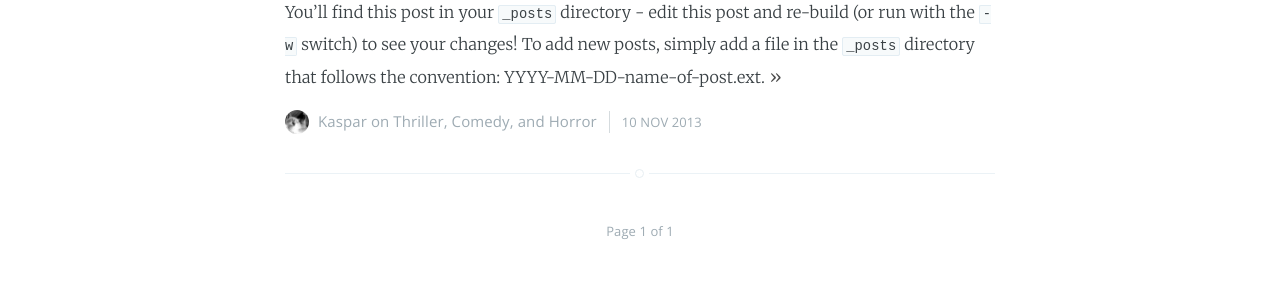
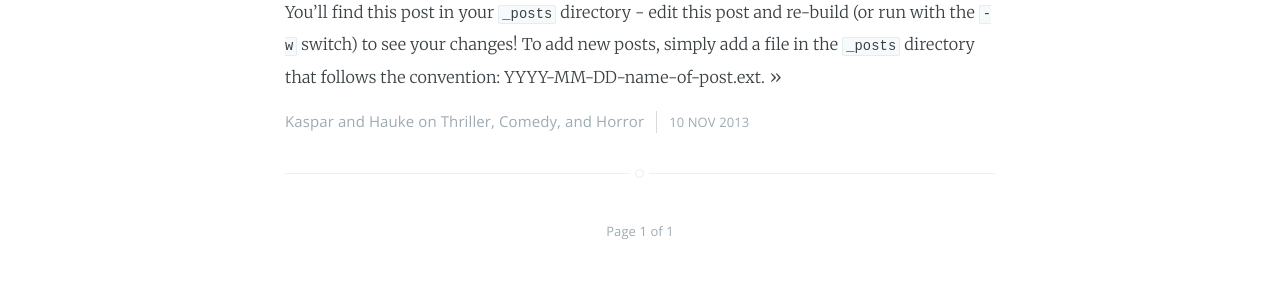
Before and after one commit to kaspar030/kaspar030.github.io, a Jekyll site: the page built from index.html, in a window 1280 px wide. Shown: the part 470-770 px from the top of the page. Built offline with Jekyll 4.4.1, drawn with Linux system fonts in a browser that asks for light colours; the list of posts is cut into pages by our own code.

Commit message:
index.html: only show author icon if author is "Hauke" or "Kaspar"

```diff
--- a/_posts/2013-11-10-welcome-to-jekyll.markdown
+++ b/_posts/2013-11-10-welcome-to-jekyll.markdown
@@ -3,7 +3,7 @@ layout: post
 title:  "Welcome to Jekyll!"
 date:   2013-11-10 10:18:00
 categories: Thriller Comedy Horror
-author: Kaspar
+author: Kaspar and Hauke
 ---
 
 You'll find this post in your `_posts` directory - edit this post and re-build (or run with the `-w` switch) to see your changes!
--- a/index.html
+++ b/index.html
@@ -45,8 +45,10 @@ about: 'about.html'
         </section>
         <footer class="post-meta">
             {% if post.author %}
-            <img class="author-thumb" src="/assets/images/profile-{{ post.author }}.png" alt="{{ post.author }}'s profile picture" nopin="nopin" />
-                {{ post.author }}
+              {% if post.author == "Hauke" or post.author == "Kaspar" %}
+                <img class="author-thumb" src="/assets/images/profile-{{ post.author }}.png" nopin="nopin" />
+              {% endif %}
+              {{ post.author }}
             {% endif %}
             {% if post.categories.size > 0 %}
                 {{ post.categories | array_to_sentence_string | prepend: 'on ' }}
```
